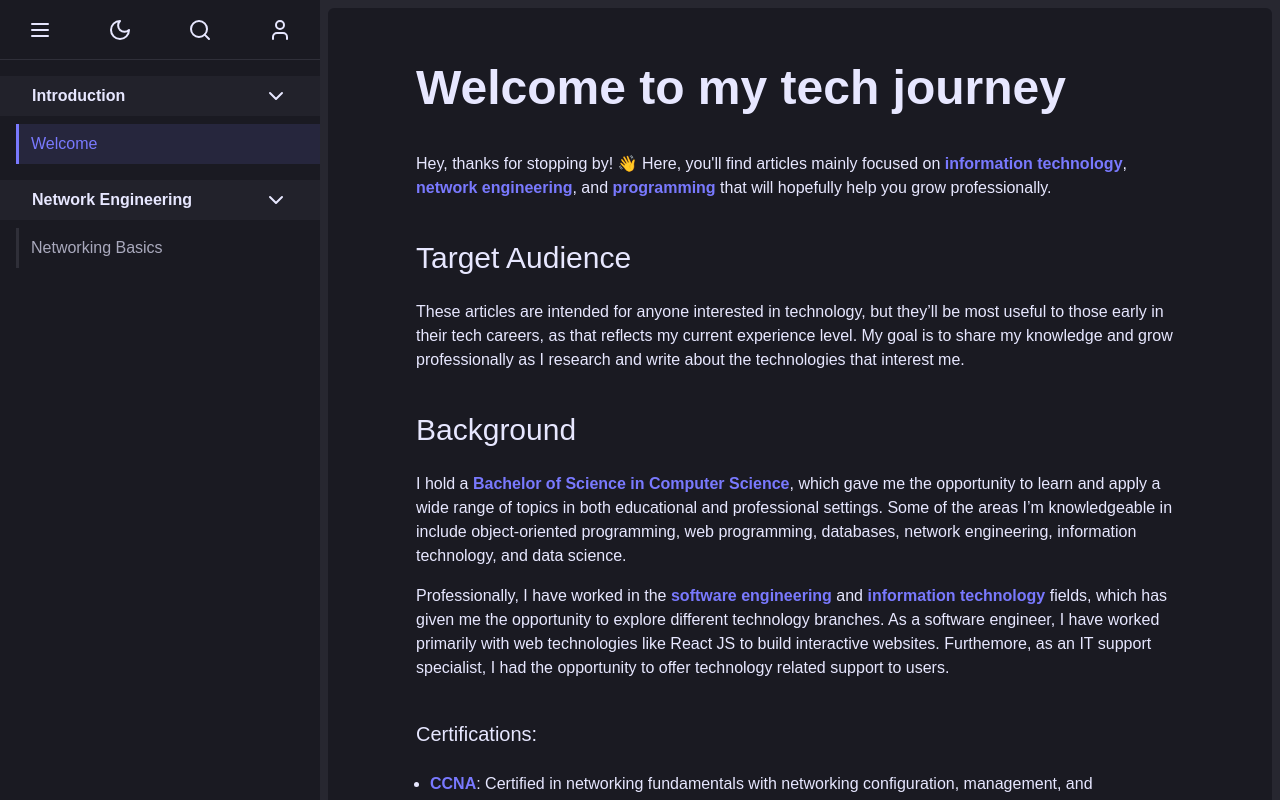
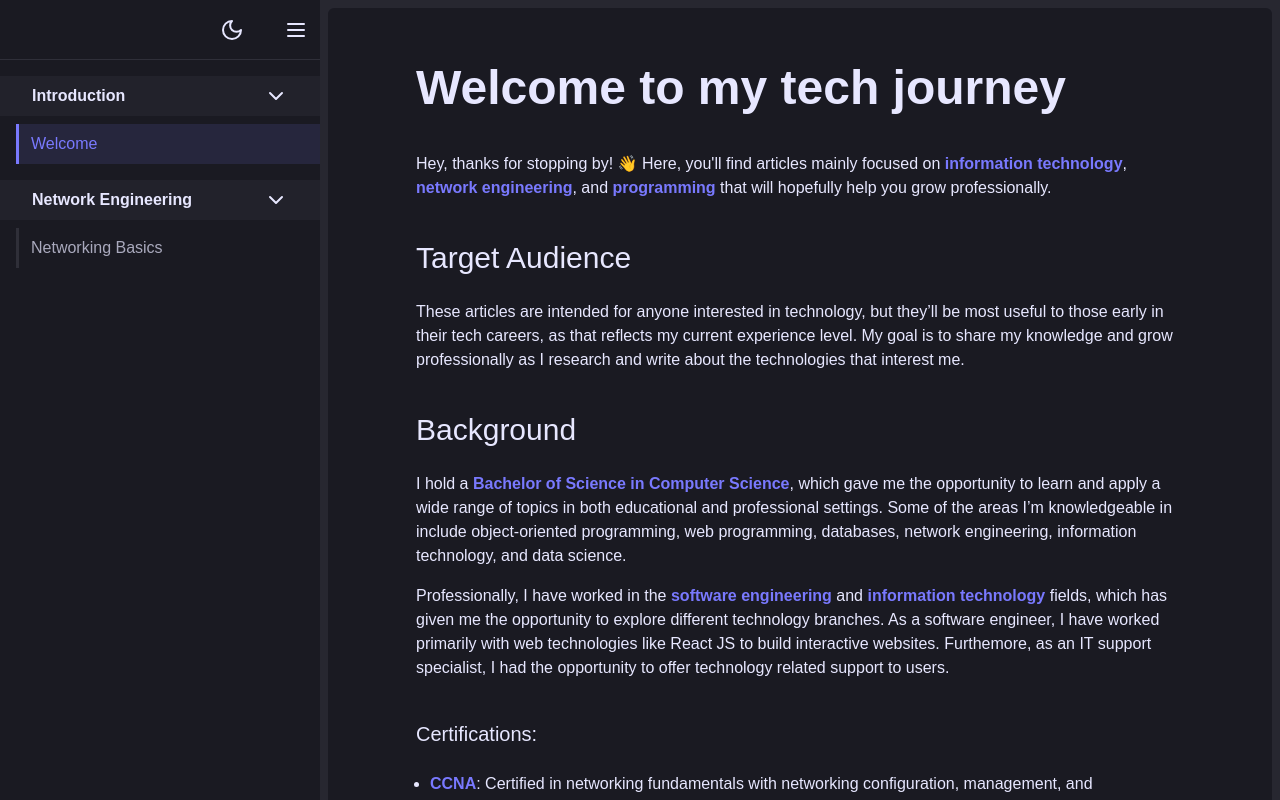
Before and after one commit to Al3zama1/learnwithabran, a React (Vite) app in the folder learn-with-abran-client/: page / in a window 1280 px wide. Built offline with nearby package versions, Linux system fonts and the light colour scheme.

Commit message:
Hader removed User, Search icons
Removed icons since functionality is still not ready

```diff
--- a/learn-with-abran-client/src/components/Header.tsx
+++ b/learn-with-abran-client/src/components/Header.tsx
@@ -20,7 +20,7 @@ const Header = () => {
     }
 
   return (
-    <header className={`flex justify-around w-full dark:bg-dark-background items-center h-15 fixed
+    <header className={`flex justify-start pr-3 flex-row-reverse gap-10 w-full dark:bg-dark-background items-center h-15 fixed
         ${sidebarOpen === false ? 'sm:flex-col sm:h-screen sm:w-15 sm:justify-start sm:gap-10'
         :
         'sm:w-80 border-b-[1px] dark:border-dark-border '}`}>
@@ -30,12 +30,12 @@ const Header = () => {
         <button className='hover:cursor-pointer' onClick={handleTheme}>
             <Moon />
         </button>
-        <button className='hover:cursor-pointer'>
+        {/* <button className='hover:cursor-pointer'>
             <Search />
-        </button>
-        <button className='hover:cursor-pointer'>
+        </button> */}
+        {/* <button className='hover:cursor-pointer'>
             <User />
-        </button>
+        </button> */}
     </header>
   )
 }
```
